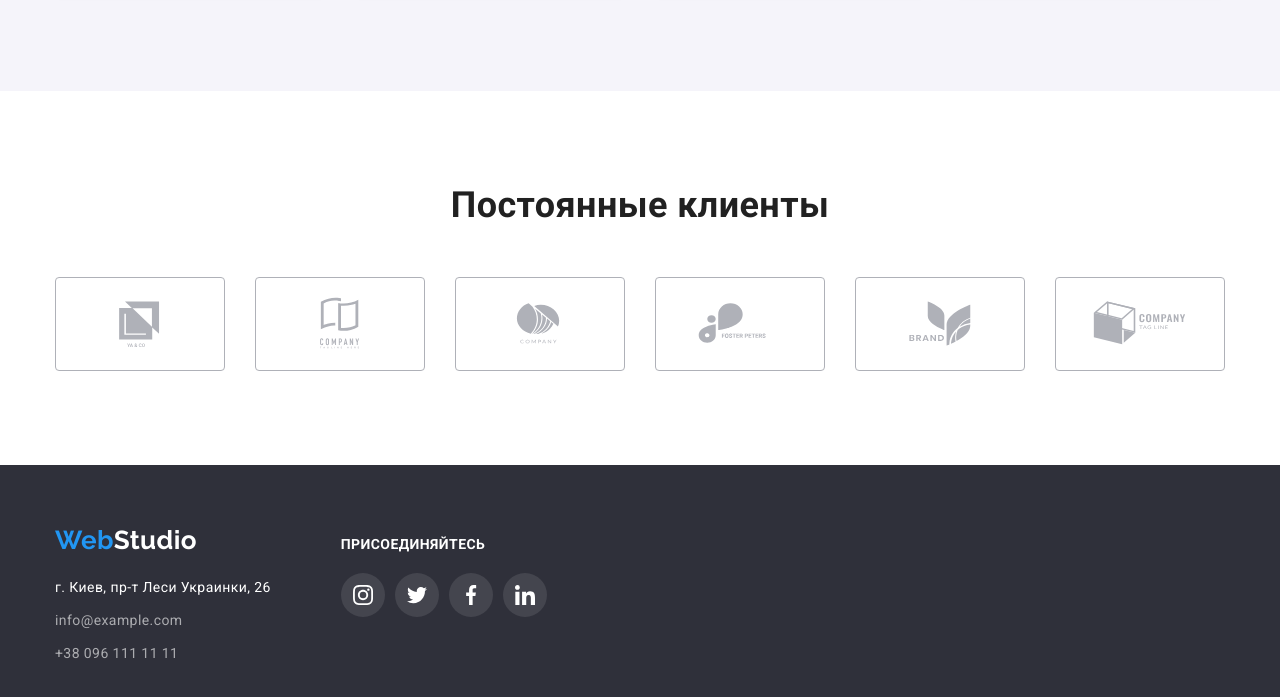
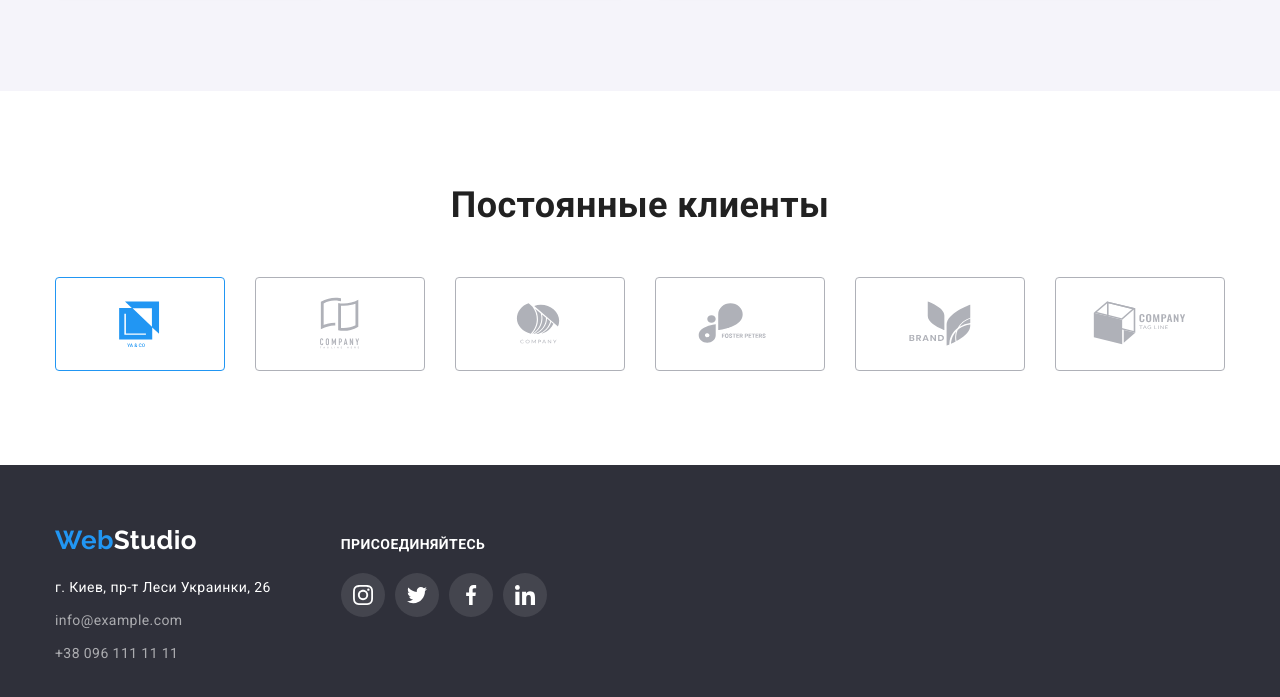
Before and after one commit to uqiliteee/homework_4, a plain HTML site: page index.html in a window 1280 px wide. In both pictures the pointer is over the link 140 px from the left and 2536 px from the top of the page. Shown: the part 2213-2910 px from the top of the page. Drawn offline with nearby package versions, Linux system fonts and the light colour scheme.

Commit message:
секция постоянные клиенты

```diff
--- a/css/styles.css
+++ b/css/styles.css
@@ -357,10 +357,11 @@ body {
 
 .clients-link:hover,
 .clients-link:focus{
-    fill:var(--accent-color)
+    color:var(--accent-color);
+    border-color: var(--accent-color);
 }
 .clients-svg {
-    fill: currentColor
+    fill: currentColor;
 }
 
 
```
